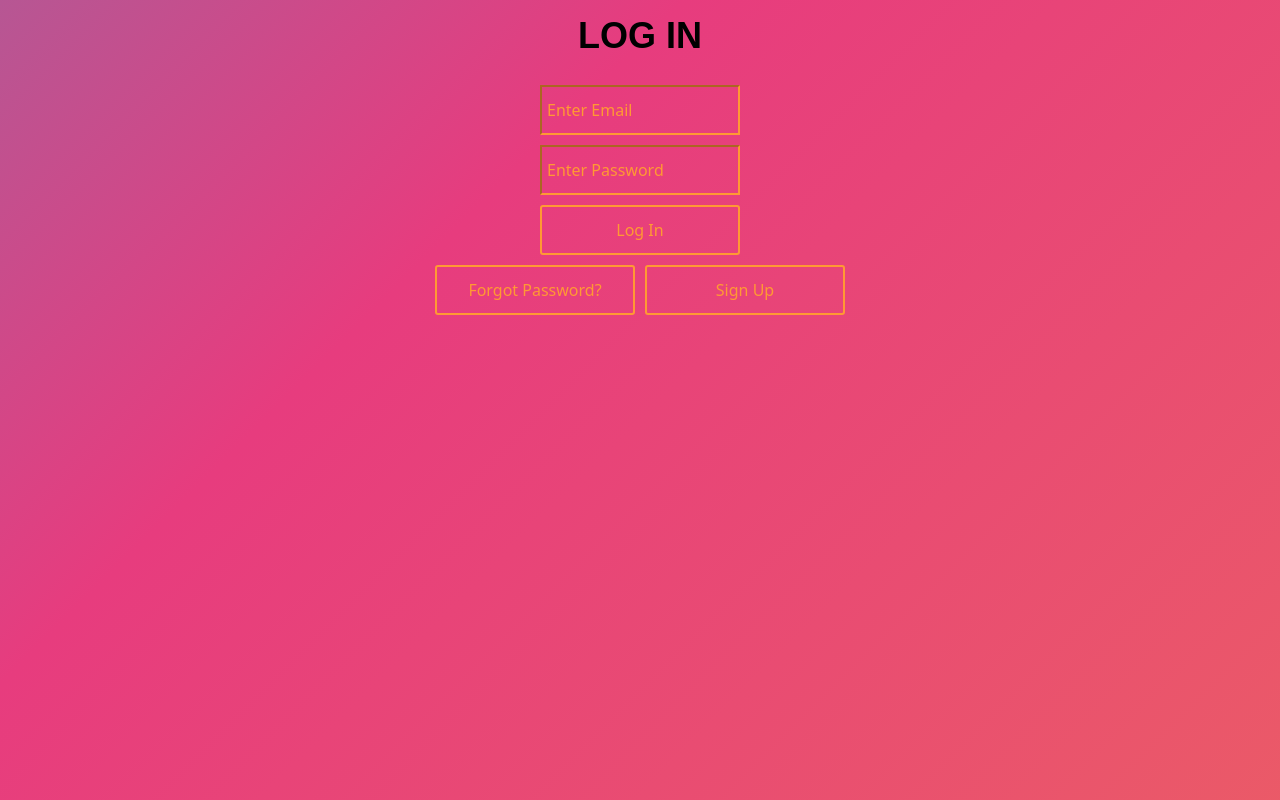
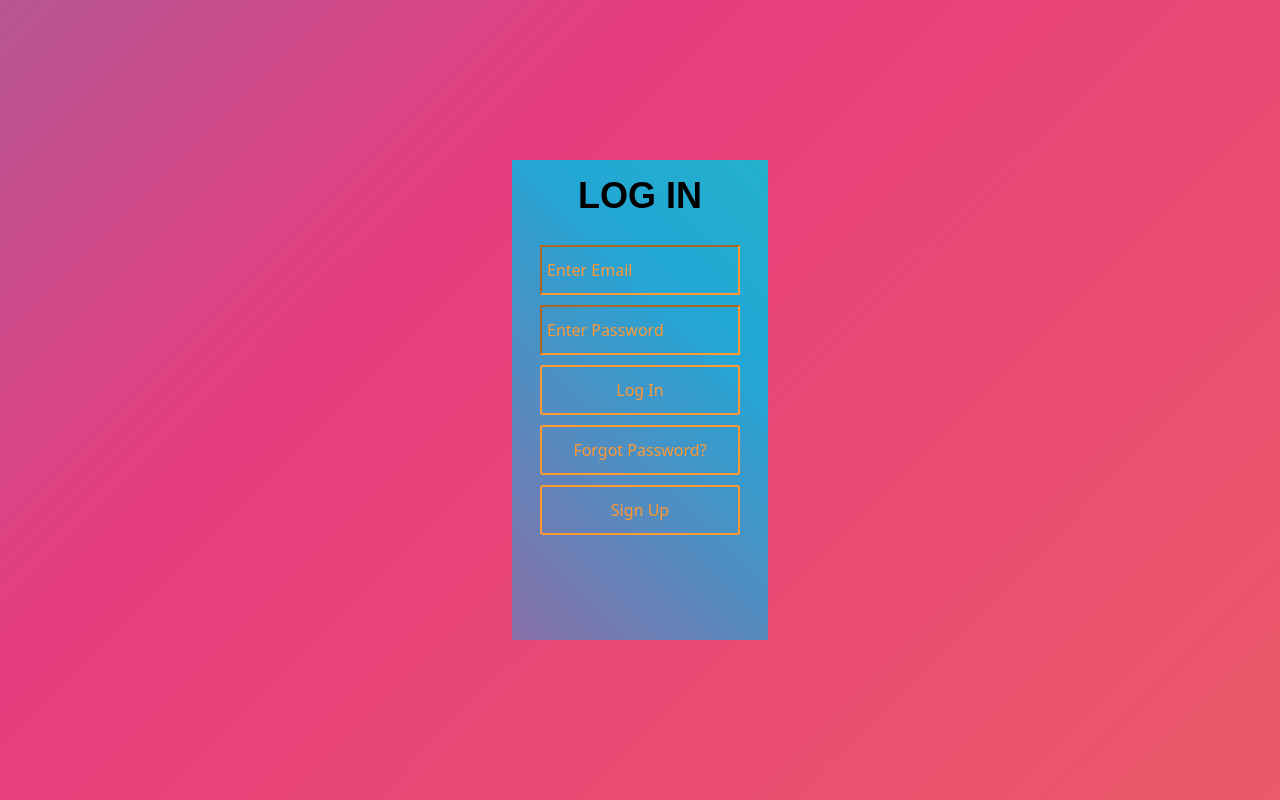
Before and after one commit to benjaminyakobi/Dashboard, a React (Create React App) app: page / in a window 1280 px wide. Built offline with nearby package versions, Linux system fonts and the light colour scheme; no server answers.

Commit message:
styling of login page

```diff
--- a/src/components/authentication/Login.js
+++ b/src/components/authentication/Login.js
@@ -1,7 +1,7 @@
 import React, { useRef, useState } from 'react'
 import { useAuth } from '../contexts/AuthContext'
 import { Link, useHistory } from 'react-router-dom'
-import { AppButton, LoginDiv, LoginH1, LoginInput } from '../styles/App.style'
+import { AppButton, LoginDiv, LoginDivContainer, LoginH1, LoginInput } from '../styles/App.style'
 
 export default function Login() {
     const emailRef = useRef()
@@ -27,7 +27,7 @@ export default function Login() {
             })
     }
     return (
-        <>
+        <LoginDivContainer>
             <LoginDiv>
                 <LoginH1>Log In</LoginH1>
                 {error && <alert>{error}</alert>}
@@ -48,10 +48,12 @@ export default function Login() {
                 <Link to='/forgot-password'>
                     <AppButton>Forgot Password?</AppButton>
                 </Link>
+                </LoginDiv>
+                <LoginDiv>
                 <Link to='/signup'>
                     <AppButton>Sign Up</AppButton>
                 </Link>
             </LoginDiv>
-        </>
+        </LoginDivContainer>
     )
 }
--- a/src/components/styles/App.style.js
+++ b/src/components/styles/App.style.js
@@ -20,6 +20,7 @@ export const AppDiv = styled.div`
 	animation: ${gradient} 15s ease infinite;
     width: 100vw;
     height: 100vh;
+    position: relative;
 `;
 
 export const AppButton = styled.button`
@@ -40,10 +41,25 @@ export const AppButton = styled.button`
     }
 `;
 
+export const LoginDivContainer = styled.div`
+        margin: 0;
+  position: absolute;
+  top: 50%;
+  left: 50%;
+  transform: translate(-50%, -50%);
+    /* background-color: white; */
+    width: 20vw;
+    height: 60vh;
+    background: linear-gradient(45deg, #ee7752, #e73c7e, #23a6d5, #23d5ab);
+	background-size: 400% 400%;
+	animation: ${gradient} 15s ease infinite;
+`;
+
 export const LoginDiv = styled.div`
     display: flex;
     justify-content: center;
     align-items: center;
+
 `;
 
 export const LoginH1 = styled.h1`
```
